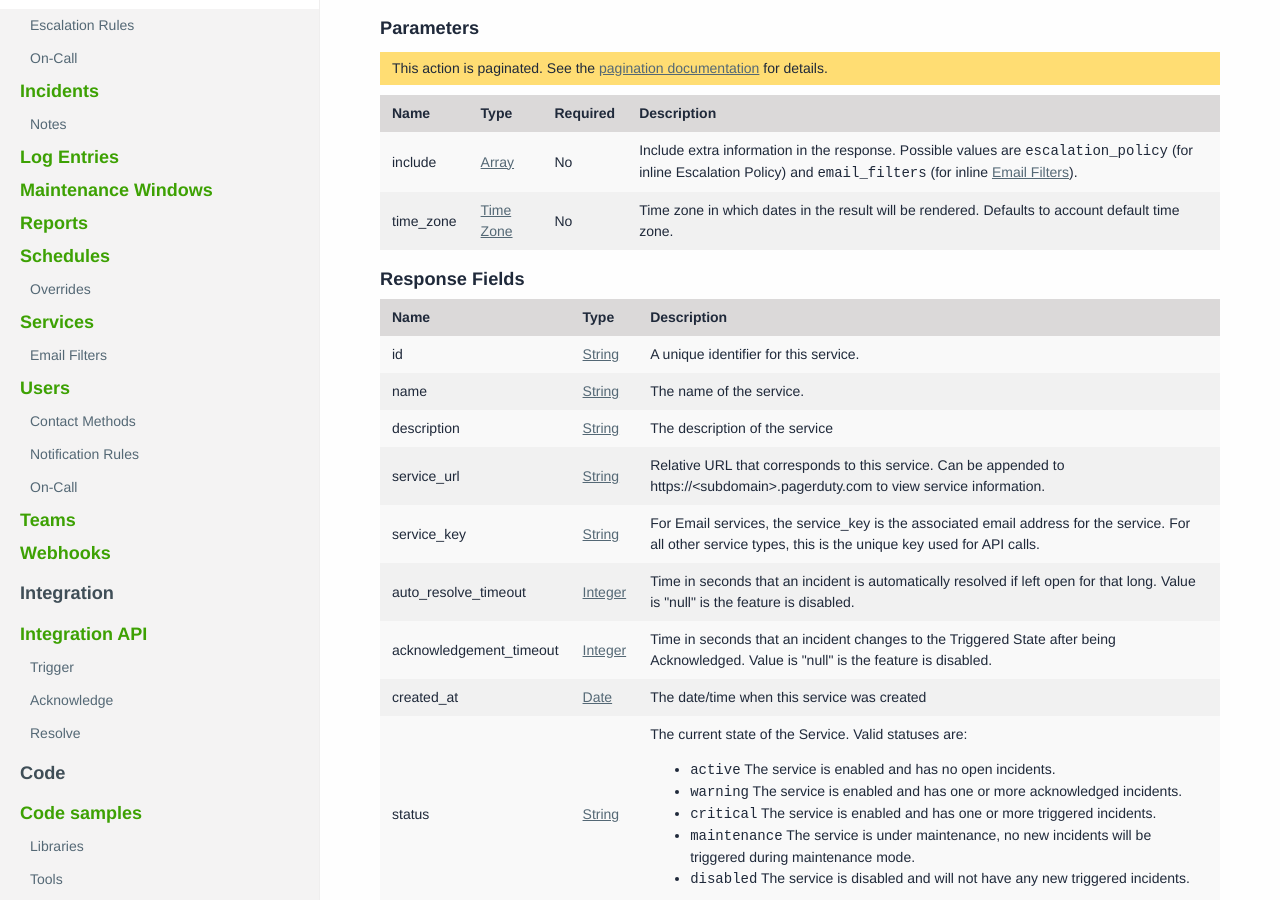
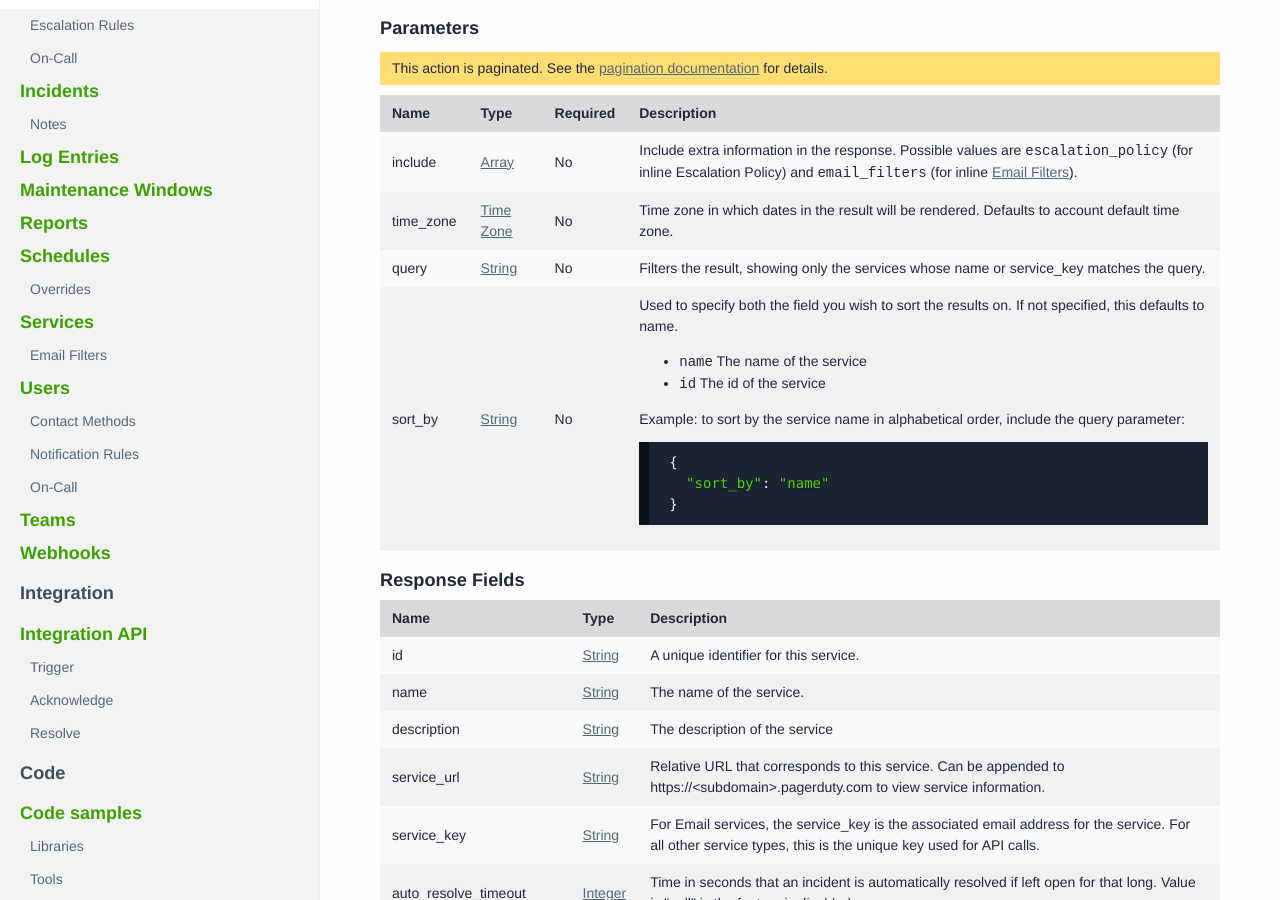
Before and after one commit to h4dz/devdocs, a Jekyll site: the page built from source/documentation/rest/services/list.html, in a window 1280 px wide and 900 px high, scrolled down 330 px. Built offline with Jekyll 4.4.1, drawn with Linux system fonts in a browser that asks for light colours; some web fonts are replaced.

Commit message:
Document query param in services get

```diff
--- a/source/documentation/rest/services/list.html
+++ b/source/documentation/rest/services/list.html
@@ -86,6 +86,48 @@ GET https://<span class="base_url contenteditable persist" contenteditable="true
             Time zone in which dates in the result will be rendered. Defaults to account default time zone.
           </td>
         </tr>
+        <tr>
+          <td>
+            query
+          </td>
+          <td>
+            <a href="/documentation/rest/types#string">String</a>
+          </td>
+          <td>
+            No
+          </td>
+          <td>
+            Filters the result, showing only the services whose name or service_key matches the query.
+          </td>
+        </tr>
+          <td>
+            sort_by
+          </td>
+          <td>
+            <a href="/documentation/rest/types#string">String</a>
+          </td>
+          <td>
+            No
+          </td>
+          <td>
+            Used to specify both the field you wish to sort the results on. If not specified, this defaults to name.
+            <ul>
+              <li>
+                <code>name</code> The name of the service
+              </li>
+              <li>
+                <code>id</code> The id of the service
+              </li>
+            </ul>
+            <p>
+              Example: to sort by the service name in alphabetical order, include the query parameter:
+            </p>
+            <pre>
+<code class="language-javascript prettyprint linenums">{
+  "sort_by": "name"
+}</code>
+</pre>
+          </td>
       </tbody>
     </table>
   </div>
```
